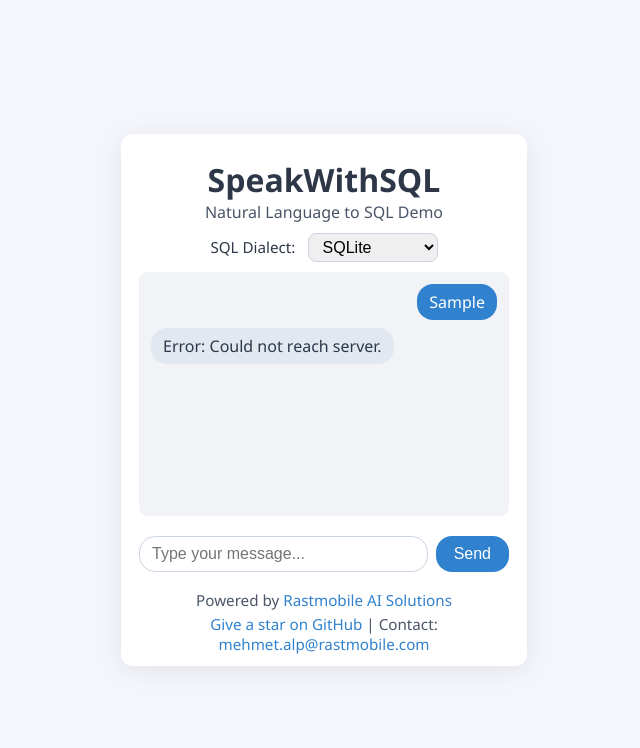
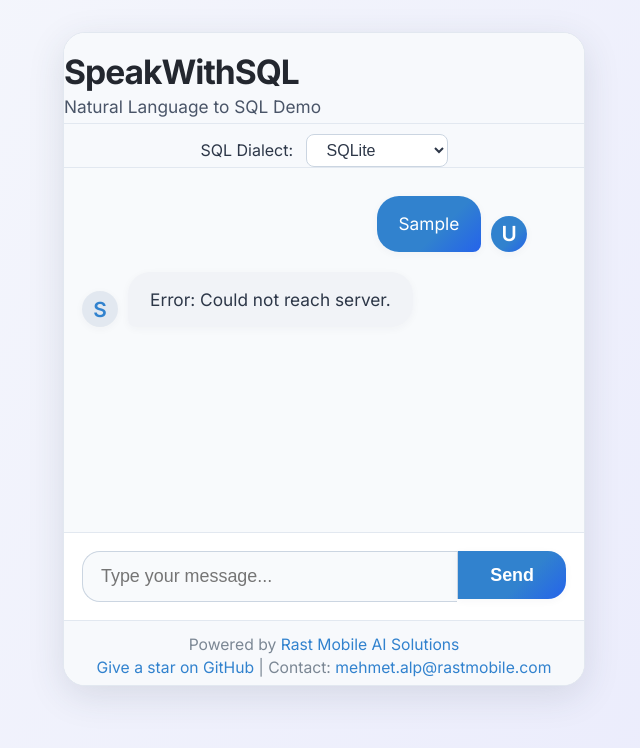
Before and after one commit to mobilerast/speakwithsql, a website: page public/index.html in a window 1280 px wide. Both pictures are taken after typing "Sample" into the empty fields and a click on the button "Send". Shown: the whole page, without its empty margins (316-956 px from the left). Drawn offline with Linux system fonts and the light colour scheme; no server answers.

Commit message:
feat: improve UI design and chat message structure in index.html

```diff
--- a/public/index.html
+++ b/public/index.html
@@ -5,104 +5,217 @@
   <meta name="viewport" content="width=device-width, initial-scale=1.0">
   <title>Speak with SQL</title>
   <style>
+    @import url('https://fonts.googleapis.com/css2?family=Inter:wght@400;600;700&display=swap');
     body {
-      background: #f4f6fb;
-      font-family: 'Segoe UI', Arial, sans-serif;
+      background: linear-gradient(120deg, #f6f8fc 0%, #e9eafc 100%);
+      font-family: 'Inter', 'Segoe UI', Arial, sans-serif;
+      min-height: 100vh;
+      margin: 0;
       display: flex;
-      justify-content: center;
+      flex-direction: column;
       align-items: center;
-      height: 100vh;
-      margin: 0;
     }
     .chat-container {
       background: #fff;
-      border-radius: 12px;
-      box-shadow: 0 4px 24px rgba(0,0,0,0.08);
-      width: 370px;
-      max-width: 95vw;
-      padding: 24px 18px 12px 18px;
+      border-radius: 22px;
+      box-shadow: 0 10px 36px rgba(44,62,80,0.13);
+      width: 100%;
+      max-width: 520px;
+      min-height: 70vh;
+      margin: 32px 0 24px 0;
       display: flex;
       flex-direction: column;
+      overflow: hidden;
+      border: 1.5px solid #e2e8f0;
+    }
+    header {
+      background: #f7f9fc;
+      padding: 18px 0 6px 0;
+      border-bottom: 1px solid #e2e8f0;
     }
     .chat-title {
-      font-size: 1.5rem;
-      font-weight: 600;
+      font-size: 2.1rem;
+      font-weight: 700;
+      color: #23272f;
+      margin: 0;
+      letter-spacing: -1px;
+    }
+    .chat-desc {
+      font-size: 1.08rem;
+      color: #4a5568;
+      margin-top: 4px;
+    }
+    .dialect-row {
+      background: #f7f9fc;
+      padding: 10px 0 0 0;
+      text-align: center;
+      border-bottom: 1px solid #e2e8f0;
+    }
+    .dialect-row label {
+      font-size: 1rem;
       color: #2d3748;
-      margin-bottom: 12px;
-      text-align: center;
+      margin-right: 8px;
+    }
+    .dialect-row select {
+      padding: 6px 16px;
+      border-radius: 8px;
+      border: 1px solid #cbd5e1;
+      font-size: 1rem;
+      background: #fff;
+      color: #2d3748;
+      outline: none;
+      transition: border 0.2s;
     }
     .chat-window {
-      background: #f1f3f7;
-      border-radius: 8px;
-      min-height: 220px;
-      max-height: 320px;
+      background: #f8fafc;
+      flex: 1;
       overflow-y: auto;
-      padding: 12px;
-      margin-bottom: 14px;
-      font-size: 1rem;
+      padding: 28px 18px 16px 18px;
+      font-size: 1.08rem;
       color: #333;
       display: flex;
       flex-direction: column;
-      gap: 8px;
+      gap: 18px;
+      min-height: 320px;
+      max-height: 440px;
     }
     .message {
-      padding: 7px 12px;
-      border-radius: 16px;
-      max-width: 80%;
+      max-width: 92%;
       word-break: break-word;
-      display: inline-block;
+      display: flex;
+      align-items: flex-end;
+      margin-bottom: 2px;
+      gap: 10px;
+      opacity: 0;
+      animation: fadeIn 0.5s forwards;
+    }
+    @keyframes fadeIn {
+      to { opacity: 1; }
+    }
+    .avatar {
+      width: 36px;
+      height: 36px;
+      border-radius: 50%;
+      background: #e2e8f0;
+      display: flex;
+      align-items: center;
+      justify-content: center;
+      font-size: 1.3rem;
+      font-weight: 600;
+      color: #3182ce;
+      flex-shrink: 0;
+      box-shadow: 0 2px 8px rgba(44,62,80,0.04);
     }
     .user {
-      align-self: flex-end;
-      background: #3182ce;
+      flex-direction: row-reverse;
+    }
+    .user .avatar {
+      background: linear-gradient(135deg, #3182ce 60%, #2563eb 100%);
       color: #fff;
     }
-    .bot {
-      align-self: flex-start;
-      background: #e2e8f0;
+    .bubble {
+      padding: 14px 22px;
+      border-radius: 22px;
+      font-size: 1.08rem;
+      line-height: 1.6;
+      box-shadow: 0 2px 8px rgba(44,62,80,0.04);
+      display: inline-block;
+      position: relative;
+      min-width: 40px;
+      min-height: 24px;
+      transition: background 0.2s;
+    }
+    .user .bubble {
+      background: linear-gradient(135deg, #3182ce 60%, #2563eb 100%);
+      color: #fff;
+      border-bottom-right-radius: 8px;
+      margin-left: auto;
+    }
+    .bot .bubble {
+      background: #f1f3f7;
       color: #2d3748;
+      border-bottom-left-radius: 8px;
+      margin-right: auto;
     }
     .input-row {
       display: flex;
-      gap: 8px;
-      margin-top: 6px;
+      gap: 0;
+      padding: 18px 18px 18px 18px;
+      background: #fff;
+      border-top: 1px solid #e2e8f0;
     }
     .chat-input {
       flex: 1;
-      padding: 8px 12px;
-      border-radius: 16px;
-      border: 1px solid #cbd5e1;
-      font-size: 1rem;
+      padding: 14px 18px;
+      border-radius: 18px 0 0 18px;
+      border: 1.5px solid #cbd5e1;
+      font-size: 1.12rem;
       outline: none;
-      transition: border 0.2s;
+      background: #f8fafc;
+      border-right: none;
     }
     .chat-input:focus {
       border: 1.5px solid #3182ce;
+      border-right: none;
     }
     .send-btn {
-      background: #3182ce;
+      background: linear-gradient(135deg, #3182ce 60%, #2563eb 100%);
       color: #fff;
       border: none;
-      border-radius: 16px;
-      padding: 8px 18px;
-      font-size: 1rem;
+      border-radius: 0 18px 18px 0;
+      padding: 0 32px;
+      font-size: 1.12rem;
+      font-weight: 600;
       cursor: pointer;
-      transition: background 0.2s;
+      transition: background 0.2s, box-shadow 0.2s;
+      box-shadow: 0 2px 8px rgba(44,62,80,0.04);
+      height: 48px;
+      border-left: 1.5px solid #cbd5e1;
     }
     .send-btn:hover {
-      background: #2563eb;
+      background: linear-gradient(135deg, #2563eb 60%, #3182ce 100%);
+      box-shadow: 0 4px 16px rgba(44,62,80,0.10);
+    }
+    footer {
+      background: #f7f9fc;
+      padding: 14px 0 8px 0;
+      border-top: 1px solid #e2e8f0;
+      text-align: center;
+      font-size: 0.98rem;
+      color: #7b8794;
+    }
+    footer a {
+      color: #3182ce;
+      text-decoration: none;
+      font-weight: 500;
+    }
+    @media (max-width: 700px) {
+      .chat-container {
+        max-width: 100vw;
+        min-height: 100vh;
+        margin: 0;
+        border-radius: 0;
+      }
+      .chat-window {
+        min-height: 200px;
+        max-height: 60vh;
+      }
+      header, footer {
+        padding-left: 4vw;
+        padding-right: 4vw;
+      }
     }
   </style>
 </head>
 <body>
   <div class="chat-container">
-    <header style="text-align:center; margin-bottom:10px;">
-      <h1 style="margin:0;font-size:2rem;font-weight:700;color:#2d3748;">SpeakWithSQL</h1>
-      <div style="font-size:1rem;color:#4a5568;">Natural Language to SQL Demo</div>
+    <header>
+      <div class="chat-title">SpeakWithSQL</div>
+      <div class="chat-desc">Natural Language to SQL Demo</div>
     </header>
-    <div style="margin-bottom:10px; text-align:center;">
-      <label for="dialectSelect" style="font-size:0.95rem;color:#2d3748;">SQL Dialect:</label>
-      <select id="dialectSelect" style="margin-left:8px;padding:4px 10px;border-radius:8px;border:1px solid #cbd5e1;font-size:1rem;">
+    <div class="dialect-row">
+      <label for="dialectSelect">SQL Dialect:</label>
+      <select id="dialectSelect">
         <option value="SQLite">SQLite</option>
         <option value="PostgreSQL">PostgreSQL</option>
         <option value="MySQL">MySQL</option>
@@ -114,11 +227,11 @@
       <input type="text" id="chatInput" class="chat-input" placeholder="Type your message..." required />
       <button type="submit" class="send-btn">Send</button>
     </form>
-    <footer style="margin-top:18px;text-align:center;font-size:0.95rem;color:#4a5568;">
-      <div>Powered by <a href="https://rastmobile.com/en/services/ai-server-llm-services" target="_blank" style="color:#3182ce;text-decoration:none;">Rastmobile AI Solutions</a></div>
+    <footer>
+      <div>Powered by <a href="https://rastmobile.com/en/services/ai-server-llm-services" target="_blank">Rast Mobile AI Solutions</a></div>
       <div style="margin-top:4px;">
-        <a href="https://github.com/mobilerast/speakwithsql" target="_blank" style="color:#3182ce;text-decoration:none;">Give a star on GitHub</a> |
-        Contact: <a href="mailto:mehmet.alp@rastmobile.com" style="color:#3182ce;text-decoration:none;">mehmet.alp@rastmobile.com</a>
+        <a href="https://github.com/mobilerast/speakwithsql" target="_blank">Give a star on GitHub</a> |
+        Contact: <a href="mailto:mehmet.alp@rastmobile.com">mehmet.alp@rastmobile.com</a>
       </div>
     </footer>
   </div>
@@ -130,7 +243,16 @@
     function appendMessage(text, sender) {
       const msgDiv = document.createElement('div');
       msgDiv.className = `message ${sender}`;
-      msgDiv.textContent = text;
+      // Avatar
+      const avatar = document.createElement('div');
+      avatar.className = 'avatar';
+      avatar.textContent = sender === 'user' ? 'U' : 'S';
+      msgDiv.appendChild(avatar);
+      // Bubble
+      const bubble = document.createElement('div');
+      bubble.className = 'bubble';
+      bubble.textContent = text;
+      msgDiv.appendChild(bubble);
       chatWindow.appendChild(msgDiv);
       chatWindow.scrollTop = chatWindow.scrollHeight;
     }
```
